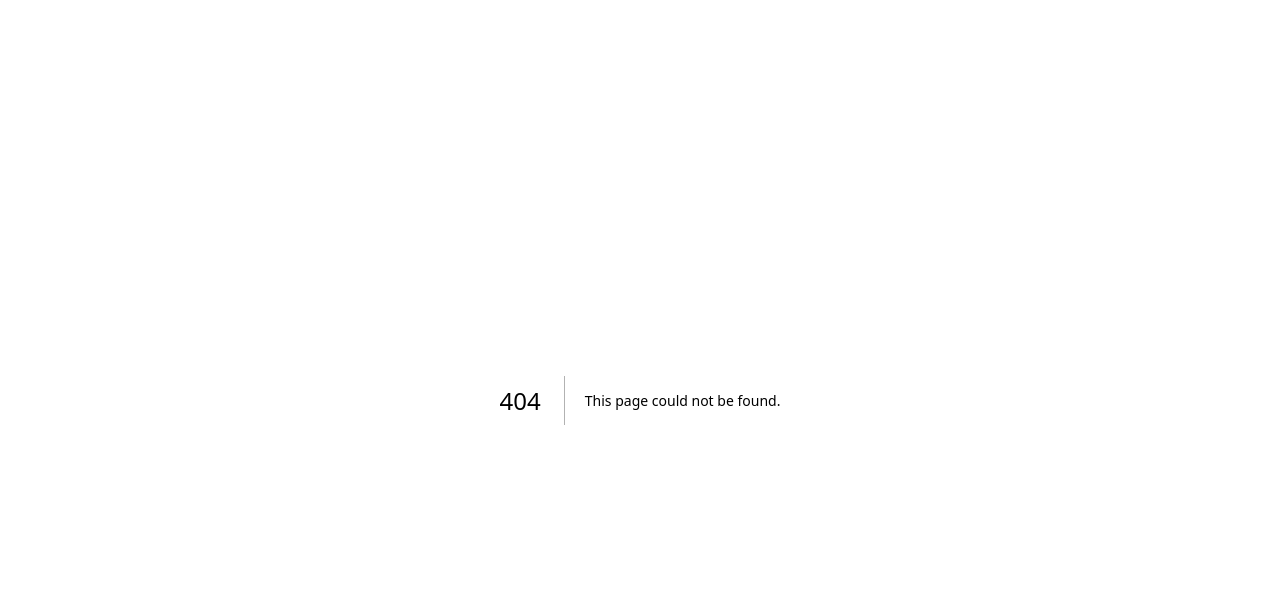
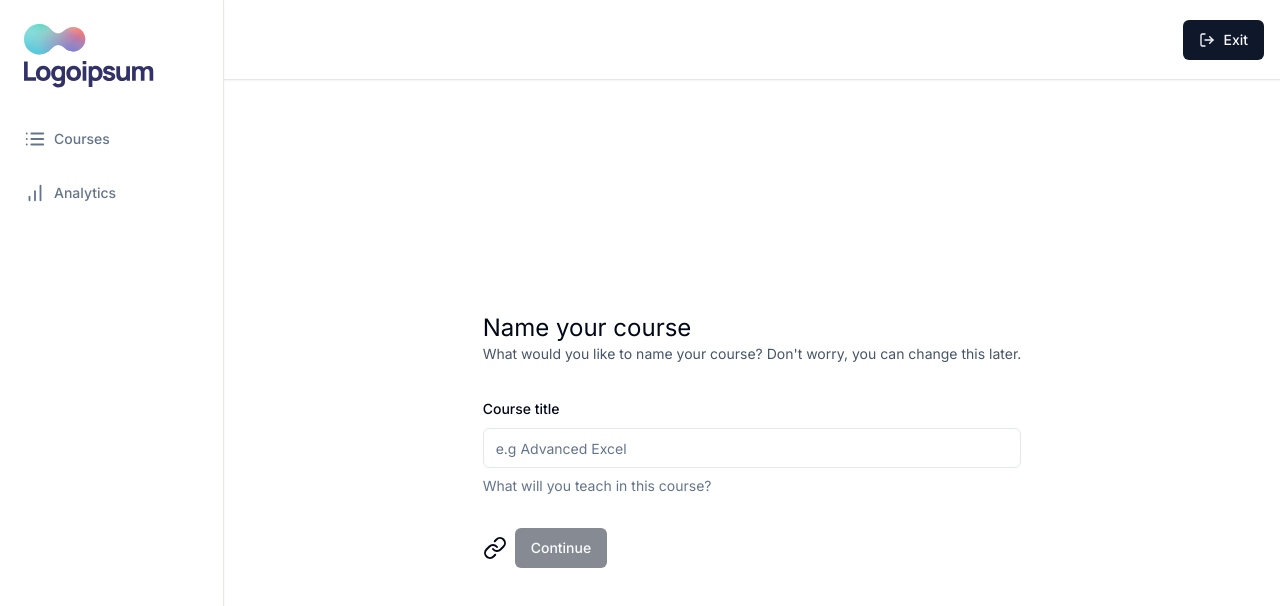
Before and after one commit to Josy-coder/uok_data-analytics_lms, a Next.js app: page /teacher/create in a window 1280 px wide. Before the commit this address had no page. Shown: the top 606 px of the page. Built offline with nearby package versions, Linux system fonts and the light colour scheme.

Commit message:
added the create course page

```diff
--- /dev/null
+++ b/app/(dashboard)/(routes)/teacher/analytics/page.tsx
@@ -0,0 +1,9 @@
+const AnalyticsPage = () => {
+    return (
+        <div>
+            Analytics Page
+        </div>
+     );
+}
+
+export default AnalyticsPage;
--- a/app/(dashboard)/(routes)/teacher/courses/page.tsx
+++ b/app/(dashboard)/(routes)/teacher/courses/page.tsx
@@ -1,7 +1,14 @@
+import { Button } from "@/components/ui/button";
+import Link from "next/link";
+
 const CoursesPage = () => {
     return (
-        <div>
-            This is a course Page
+        <div className="p-6">
+            <Link href="/teacher/create">
+            <Button>
+                New Course
+            </Button>
+            </Link>
         </div>
      );
 }
--- /dev/null
+++ b/app/(dashboard)/(routes)/teacher/create/page.tsx
@@ -0,0 +1,102 @@
+"use client";
+
+import * as z from "zod";
+import axios from "axios";
+import { zodResolver } from "@hookform/resolvers/zod";
+import { useForm } from "react-hook-form";
+import { useRouter } from "next/router";
+
+import {
+    Form,
+    FormControl,
+    FormDescription,
+    FormField,
+    FormLabel,
+    FormMessage,
+    FormItem,
+} from "@/components/ui/form";
+import { Button } from "@/components/ui/button";
+import { Input } from "@/components/ui/input";
+import { Link } from "lucide-react";
+
+const formSchema = z.object({
+    title: z.string().min(1, {
+        message: "Title is required",
+    }),
+});
+
+const CreatePage = () => {
+    const form = useForm<z.infer<typeof formSchema>>({
+        resolver: zodResolver(formSchema),
+        defaultValues: {
+            title: ""
+        },
+    });
+
+    const { isSubmitting, isValid} = form.formState;
+
+    const onSubmit = (values: z.infer<typeof formSchema>) => {
+        console.log(values);
+    }
+
+
+    return (
+        <div className="max-w-5xl mx-auto flex md:items-center md:justify-center h-full p-6">
+            <div>
+                <h1 className="text-2xl">
+                    Name your course
+                </h1>
+                <p className="text-sm text-slate-600">
+                    What would you like to name your course? Don&apos;t worry, you can change this later.
+                </p>
+                <Form {...form}>
+                    <form
+                    onSubmit={form.handleSubmit(onSubmit)}
+                    className="space-y-8 mt-8"
+                    >
+                        <FormField
+                        control={form.control}
+                        name="title"
+                        render={({ field }) => (
+                            <FormItem>
+                                <FormLabel>
+                                    Course title
+                                </FormLabel>
+                                <FormControl>
+                                    <Input
+                                    disabled={isSubmitting}
+                                    placeholder="e.g Advanced Excel"
+                                    {...field}
+                                    />
+                                </FormControl>
+                                <FormDescription>
+                                    What will you teach in this course?
+                                </FormDescription>
+                                <FormMessage />
+                            </FormItem>
+                        )}
+                        />
+                        <div className="flex items-center gap-x-2">
+                            <Link href="/">
+                                <Button
+                                type="button"
+                                variant="ghost"
+                                >
+                                    Cancel
+                                </Button>
+                            </Link>
+                            <Button
+                            type="submit"
+                            disabled={!isValid || isSubmitting}
+                            >
+                                Continue
+                            </Button>
+                        </div>
+                    </form>
+                </Form>
+            </div>
+        </div>
+     );
+}
+
+export default CreatePage;
--- a/app/(dashboard)/_components/sidebar-routes.tsx
+++ b/app/(dashboard)/_components/sidebar-routes.tsx
@@ -1,7 +1,8 @@
 "use client";
 
-import { Compass, Layout } from "lucide-react";
+import { BarChart, Compass, Layout, List } from "lucide-react";
 import { SidebarItem } from "./sidebar-item";
+import { usePathname } from "next/navigation";
 
 const guestRoutes = [
     {
@@ -14,9 +15,28 @@ const guestRoutes = [
         label: "Browse",
         href: "/search",
     }
+];
+
+const teacherRoutes = [
+    {
+        icon: List,
+        label: "Courses",
+        href: "/teacher/courses",
+    },
+    {
+        icon: BarChart,
+        label: "Analytics",
+        href: "/teacher/analytics",
+    }
 ]
+
 export const SidebarRoutes = () => {
-    const routes = guestRoutes;
+
+    const pathname = usePathname();
+
+    const isTeacherPage = pathname?.includes("/teacher");
+
+    const routes = isTeacherPage ? teacherRoutes : guestRoutes;
     return (
         <div className="flex flex-col w-full">
             {routes.map((route) =>
--- a/app/(dashboard)/layout.tsx
+++ b/app/(dashboard)/layout.tsx
@@ -14,7 +14,7 @@ const DashboardLayout = ({
             <div className="hidden md:flex h-full w-56 flex-col fixed inset-y-0 z-50">
                 <Sidebar/>
             </div>
-            <main className="md:pl-56 h-full">
+            <main className="md:pl-56 pt-[80px] h-full">
             {children}
             </main>
         </div>
--- a/components/navbar-routes.tsx
+++ b/components/navbar-routes.tsx
@@ -1,7 +1,7 @@
 "use client";
 
 import { UserButton } from "@clerk/nextjs";
-import { usePathname, useRouter } from "next/navigation";
+import { usePathname } from "next/navigation";
 import { LogOut } from "lucide-react";
 import Link from "next/link";
 
@@ -11,7 +11,6 @@ import { Button } from "@/components/ui/button";
 
 export const NavbarRoutes = () => {
     const pathname = usePathname();
-    const router = useRouter();
 
     const isTeacherPage = pathname?.startsWith("/teacher");
     const isPlayerPage = pathname?.includes("/chapter");
@@ -19,10 +18,12 @@ export const NavbarRoutes = () => {
     return (
         <div className="flex gap-x-2 ml-auto">
             {isTeacherPage || isPlayerPage ? (
-                <Button>
+                <Link href="/">
+                    <Button>
                     <LogOut className="h-4 w-4 mr-2" />
                     Exit
                 </Button>
+                </Link>
             ) : (
                 <Link href="/teacher/courses">
                     <Button size="sm" variant="ghost">
--- /dev/null
+++ b/components/ui/form.tsx
@@ -0,0 +1,176 @@
+import * as React from "react"
+import * as LabelPrimitive from "@radix-ui/react-label"
+import { Slot } from "@radix-ui/react-slot"
+import {
+  Controller,
+  ControllerProps,
+  FieldPath,
+  FieldValues,
+  FormProvider,
+  useFormContext,
+} from "react-hook-form"
+
+import { cn } from "@/lib/utils"
+import { Label } from "@/components/ui/label"
+
+const Form = FormProvider
+
+type FormFieldContextValue<
+  TFieldValues extends FieldValues = FieldValues,
+  TName extends FieldPath<TFieldValues> = FieldPath<TFieldValues>
+> = {
+  name: TName
+}
+
+const FormFieldContext = React.createContext<FormFieldContextValue>(
+  {} as FormFieldContextValue
+)
+
+const FormField = <
+  TFieldValues extends FieldValues = FieldValues,
+  TName extends FieldPath<TFieldValues> = FieldPath<TFieldValues>
+>({
+  ...props
+}: ControllerProps<TFieldValues, TName>) => {
+  return (
+    <FormFieldContext.Provider value={{ name: props.name }}>
+      <Controller {...props} />
+    </FormFieldContext.Provider>
+  )
+}
+
+const useFormField = () => {
+  const fieldContext = React.useContext(FormFieldContext)
+  const itemContext = React.useContext(FormItemContext)
+  const { getFieldState, formState } = useFormContext()
+
+  const fieldState = getFieldState(fieldContext.name, formState)
+
+  if (!fieldContext) {
+    throw new Error("useFormField should be used within <FormField>")
+  }
+
+  const { id } = itemContext
+
+  return {
+    id,
+    name: fieldContext.name,
+    formItemId: `${id}-form-item`,
+    formDescriptionId: `${id}-form-item-description`,
+    formMessageId: `${id}-form-item-message`,
+    ...fieldState,
+  }
+}
+
+type FormItemContextValue = {
+  id: string
+}
+
+const FormItemContext = React.createContext<FormItemContextValue>(
+  {} as FormItemContextValue
+)
+
+const FormItem = React.forwardRef<
+  HTMLDivElement,
+  React.HTMLAttributes<HTMLDivElement>
+>(({ className, ...props }, ref) => {
+  const id = React.useId()
+
+  return (
+    <FormItemContext.Provider value={{ id }}>
+      <div ref={ref} className={cn("space-y-2", className)} {...props} />
+    </FormItemContext.Provider>
+  )
+})
+FormItem.displayName = "FormItem"
+
+const FormLabel = React.forwardRef<
+  React.ElementRef<typeof LabelPrimitive.Root>,
+  React.ComponentPropsWithoutRef<typeof LabelPrimitive.Root>
+>(({ className, ...props }, ref) => {
+  const { error, formItemId } = useFormField()
+
+  return (
+    <Label
+      ref={ref}
+      className={cn(error && "text-destructive", className)}
+      htmlFor={formItemId}
+      {...props}
+    />
+  )
+})
+FormLabel.displayName = "FormLabel"
+
+const FormControl = React.forwardRef<
+  React.ElementRef<typeof Slot>,
+  React.ComponentPropsWithoutRef<typeof Slot>
+>(({ ...props }, ref) => {
+  const { error, formItemId, formDescriptionId, formMessageId } = useFormField()
+
+  return (
+    <Slot
+      ref={ref}
+      id={formItemId}
+      aria-describedby={
+        !error
+          ? `${formDescriptionId}`
+          : `${formDescriptionId} ${formMessageId}`
+      }
+      aria-invalid={!!error}
+      {...props}
+    />
+  )
+})
+FormControl.displayName = "FormControl"
+
+const FormDescription = React.forwardRef<
+  HTMLParagraphElement,
+  React.HTMLAttributes<HTMLParagraphElement>
+>(({ className, ...props }, ref) => {
+  const { formDescriptionId } = useFormField()
+
+  return (
+    <p
+      ref={ref}
+      id={formDescriptionId}
+      className={cn("text-sm text-muted-foreground", className)}
+      {...props}
+    />
+  )
+})
+FormDescription.displayName = "FormDescription"
+
+const FormMessage = React.forwardRef<
+  HTMLParagraphElement,
+  React.HTMLAttributes<HTMLParagraphElement>
+>(({ className, children, ...props }, ref) => {
+  const { error, formMessageId } = useFormField()
+  const body = error ? String(error?.message) : children
+
+  if (!body) {
+    return null
+  }
+
+  return (
+    <p
+      ref={ref}
+      id={formMessageId}
+      className={cn("text-sm font-medium text-destructive", className)}
+      {...props}
+    >
+      {body}
+    </p>
+  )
+})
+FormMessage.displayName = "FormMessage"
+
+export {
+  useFormField,
+  Form,
+  FormItem,
+  FormLabel,
+  FormControl,
+  FormDescription,
+  FormMessage,
+  FormField,
+}
--- /dev/null
+++ b/components/ui/input.tsx
@@ -0,0 +1,25 @@
+import * as React from "react"
+
+import { cn } from "@/lib/utils"
+
+export interface InputProps
+  extends React.InputHTMLAttributes<HTMLInputElement> {}
+
+const Input = React.forwardRef<HTMLInputElement, InputProps>(
+  ({ className, type, ...props }, ref) => {
+    return (
+      <input
+        type={type}
+        className={cn(
+          "flex h-10 w-full rounded-md border border-input bg-background px-3 py-2 text-sm ring-offset-background file:border-0 file:bg-transparent file:text-sm file:font-medium placeholder:text-muted-foreground focus-visible:outline-none focus-visible:ring-2 focus-visible:ring-ring focus-visible:ring-offset-2 disabled:cursor-not-allowed disabled:opacity-50",
+          className
+        )}
+        ref={ref}
+        {...props}
+      />
+    )
+  }
+)
+Input.displayName = "Input"
+
+export { Input }
--- /dev/null
+++ b/components/ui/label.tsx
@@ -0,0 +1,26 @@
+"use client"
+
+import * as React from "react"
+import * as LabelPrimitive from "@radix-ui/react-label"
+import { cva, type VariantProps } from "class-variance-authority"
+
+import { cn } from "@/lib/utils"
+
+const labelVariants = cva(
+  "text-sm font-medium leading-none peer-disabled:cursor-not-allowed peer-disabled:opacity-70"
+)
+
+const Label = React.forwardRef<
+  React.ElementRef<typeof LabelPrimitive.Root>,
+  React.ComponentPropsWithoutRef<typeof LabelPrimitive.Root> &
+    VariantProps<typeof labelVariants>
+>(({ className, ...props }, ref) => (
+  <LabelPrimitive.Root
+    ref={ref}
+    className={cn(labelVariants(), className)}
+    {...props}
+  />
+))
+Label.displayName = LabelPrimitive.Root.displayName
+
+export { Label }
```
Also changed, not shown: package.json (+6 -1 lines), 1 other file (tests, documents, lock files or other folders).
